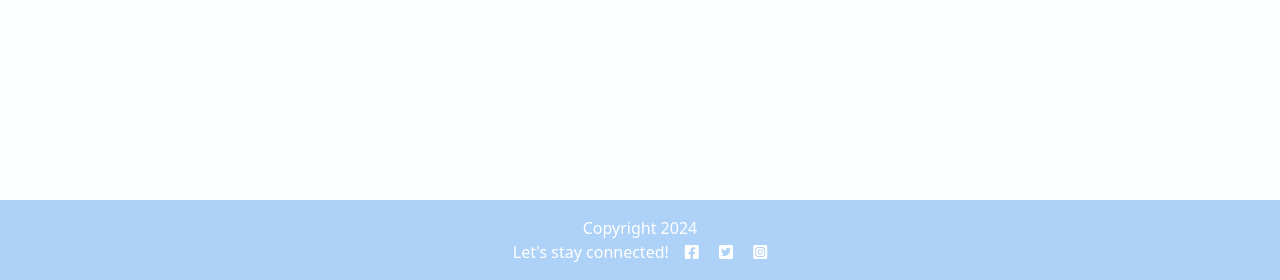
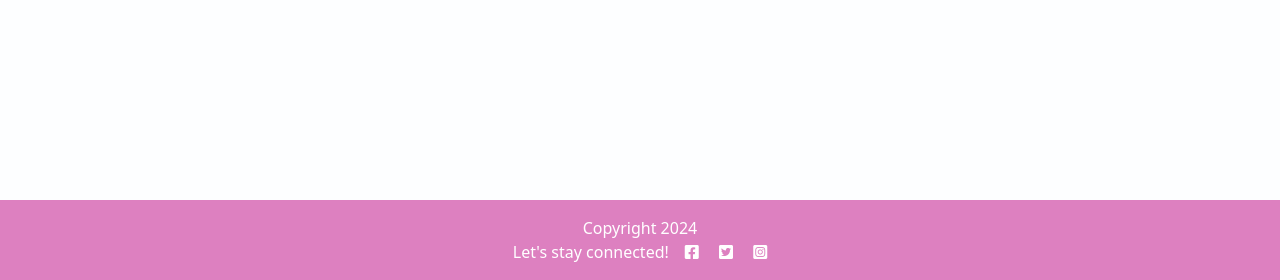
Before and after one commit to NaifatSelina/BakersHub, a Django app: page / in a window 1280 px wide. Shown: the part 520-800 px from the top of the page. Run offline with Django 3.2, Linux system fonts and the light colour scheme; data that the repository does not hold is empty.

Commit message:
try and change footer colour

```diff
--- a/blog/urls.py
+++ b/blog/urls.py
@@ -1,5 +1,6 @@
 from . import views
 from django.urls import path
+
 
 urlpatterns = [
     path("", views.ArticleList.as_view(), name="home"),
--- a/static/css/style.css
+++ b/static/css/style.css
@@ -22,7 +22,7 @@ body {
 }
 
 .dark-bg {
-    background-color: #add1f7;
+    background-color: #dd80c0;
 }
 
 .main-bg {
--- a/templates/account/login.html
+++ b/templates/account/login.html
@@ -1,3 +1,4 @@
+<!DOCTYPE html>
 {% extends "base.html" %}
 
 {% load i18n %}
@@ -31,3 +32,4 @@
     </div>
 </div>
 {% endblock %}
+</html>
```
Also changed, not shown: blog/views.py (line endings or trailing spaces).
